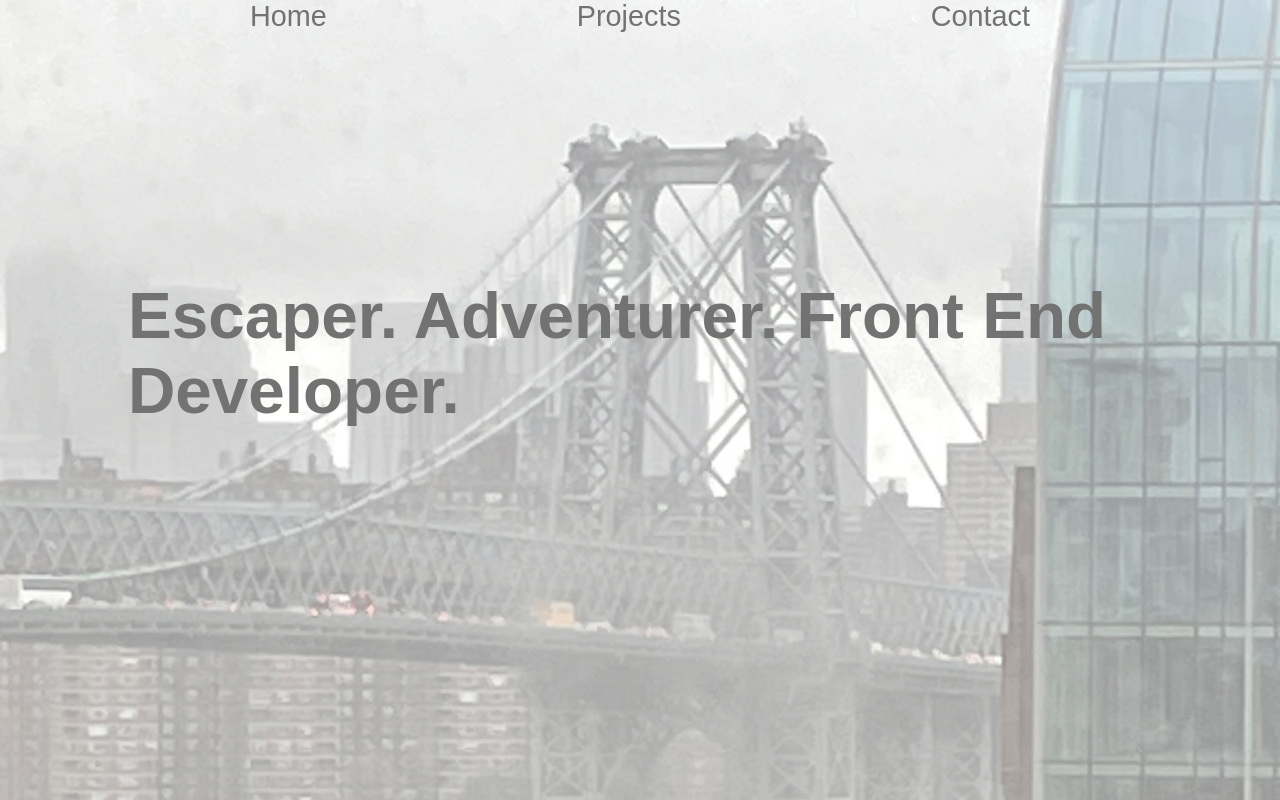
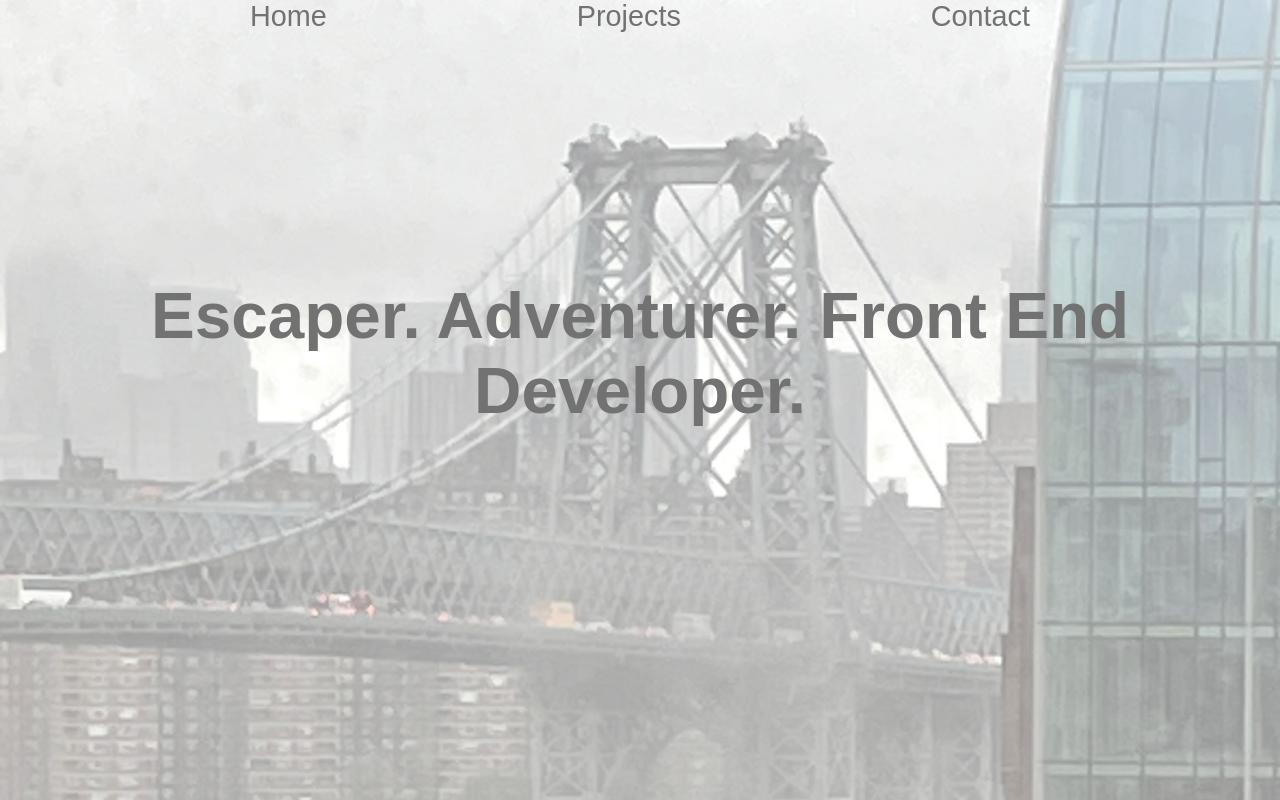
Before and after one commit to ben-rosner-williamsburg/portfolio, a React (Create React App) app: page / in a window 1280 px wide. Built offline with nearby package versions, Linux system fonts and the light colour scheme.

Commit message:
Center info text

```diff
--- a/src/Components/InfoText/InfoText.css
+++ b/src/Components/InfoText/InfoText.css
@@ -9,6 +9,6 @@
   justify-content: center;
   font-family: fantasy;
   color: black;
-  margin-left: 10vw;
   font-size: 4.1em;
+  text-align: center;
 }
```
